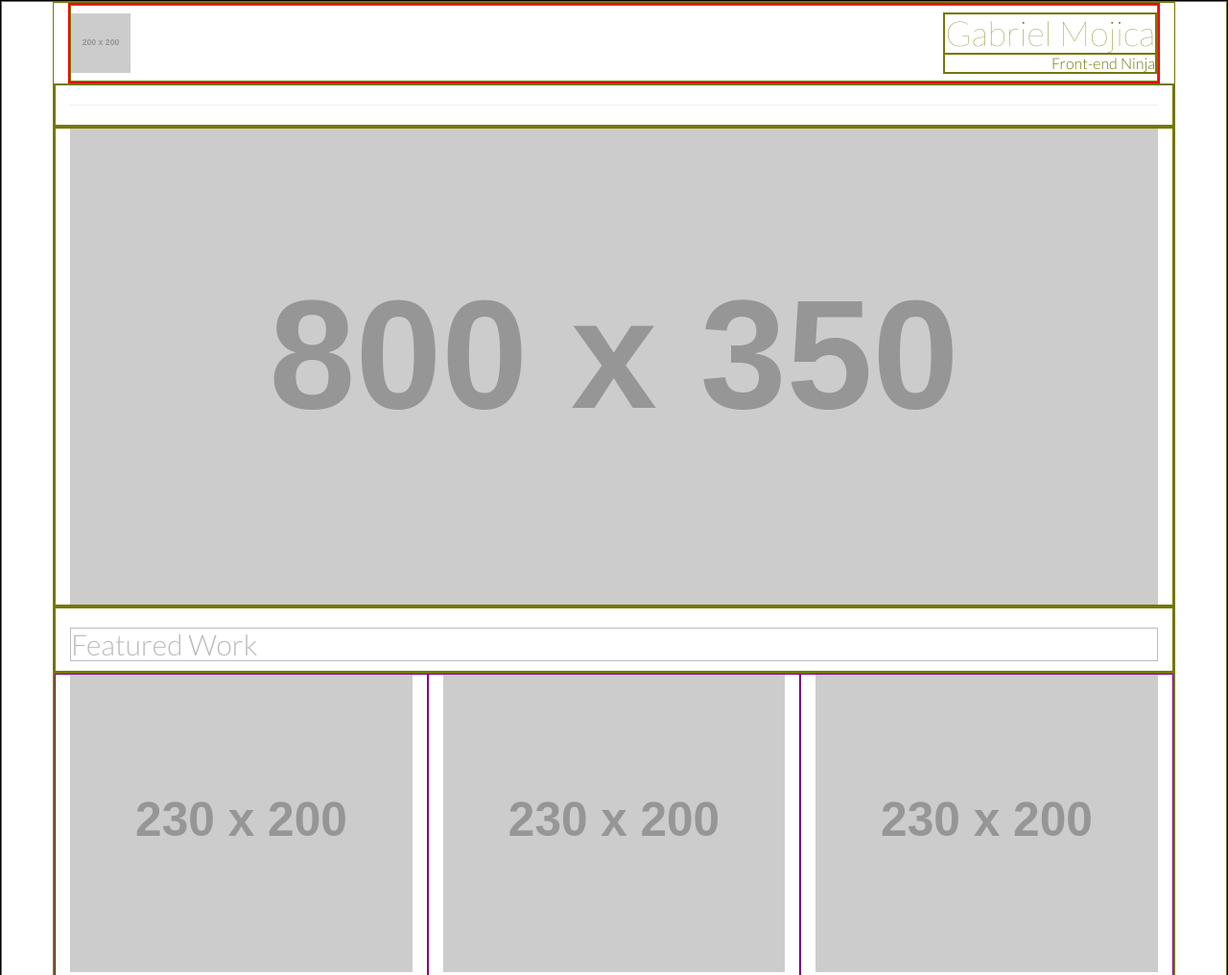
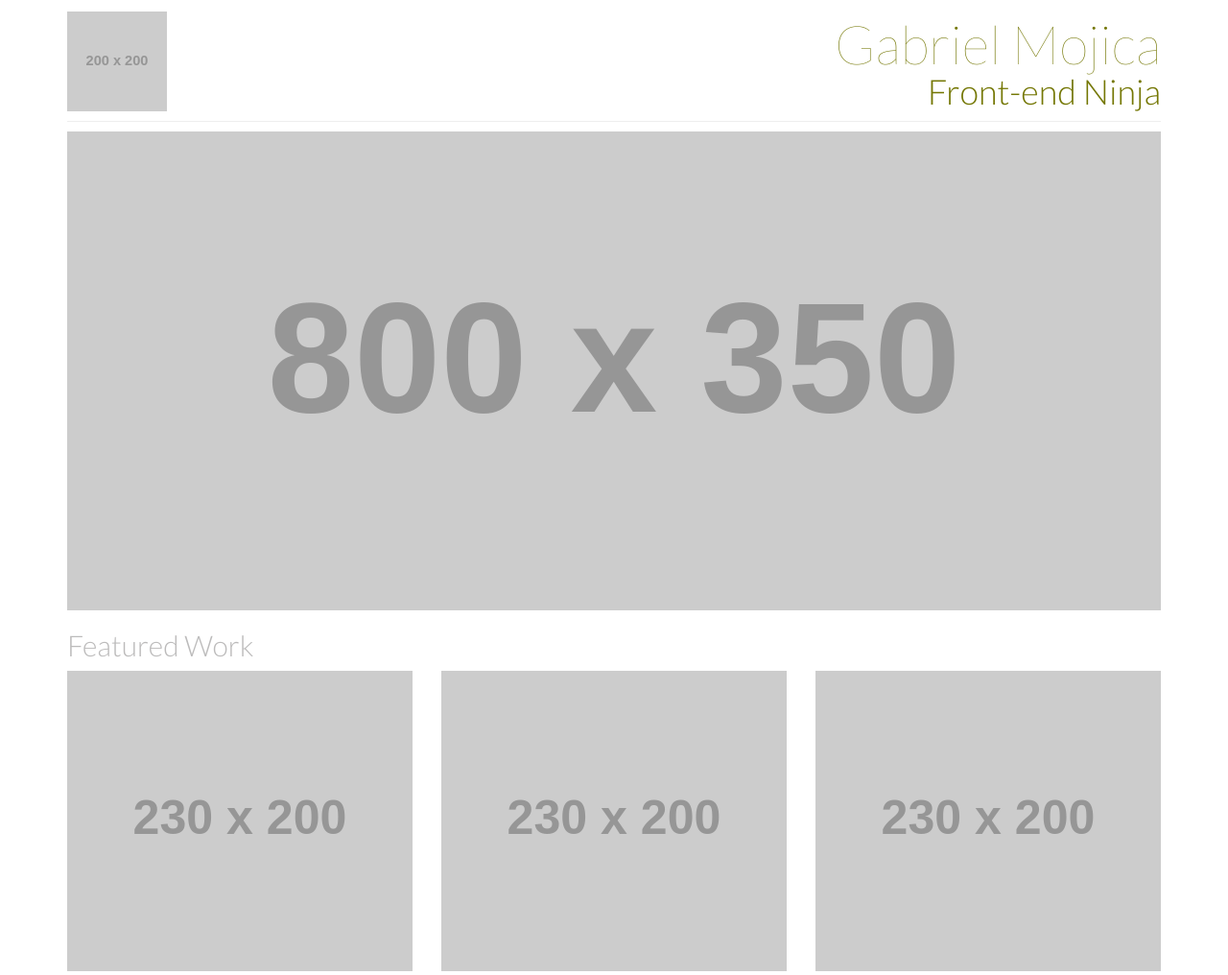
Before and after one commit to gabriel2761/Udacity-Front-End-Project-1, a plain HTML site: page index.html in a window 1280 px wide. Shown: the top 1016 px of the page at 96% size. Drawn offline with nearby package versions, Linux system fonts and the light colour scheme; placeholder pictures from the web are drawn by us.

Commit message:
fix responsiveness for header

```diff
--- a/css/main.css
+++ b/css/main.css
@@ -1,11 +1,16 @@
 
-* { border: 1px solid; }
+/** { border: 1px solid; }*/
 
 body {
   font-family: sans-serif;
   font-family: 'Lato', sans-serif;
   color: #747704;
   font-weight: 300;
+}
+
+hr {
+  margin-top: 10px;
+  margin-bottom: 10px;
 }
 
 .text-muted {
@@ -23,21 +28,16 @@ body {
 
 /* Heading */
 
-header {
-  border: red 2px solid;
-}
-
 .header-content {
-  height: 80px;
+  height: 60px;
   display: flex;
   justify-content: space-between;
-  align-items: center;
+  align-items: flex-end;
   text-align: right;
 }
 
 .logo {
-  margin: 10px 0;
-  height: 80%;
+  height: 90%;
   width: auto;
 }
 
@@ -60,21 +60,45 @@ header {
 
 /* Small devices (tablets) */
 @media (min-width: 768px) {
+  .header-content {
+    height: 80px;
+  }
+
   .header-content h1 {
+    font-size: 46px;
+    margin: 0;
+  }
 
+  .header-content h4 {
+    font-size: 26px;
+    margin: 0;
   }
 
   .project {
     color: blue;
   }
+
 }
 
 /* Medium devices (desktops) */
 @media (min-width: 992px) {
+  .header-content {
+    height: 116px;
+  }
+
+  .header-content h1 {
+    font-size: 56px;
+  }
+
+  .header-content h4 {
+    font-size: 36px;
+  }
+
   .project {
     color: green;
     width: 33.33%;
   }
+
 }
 
 /* Large devices (large desktops) */
```
